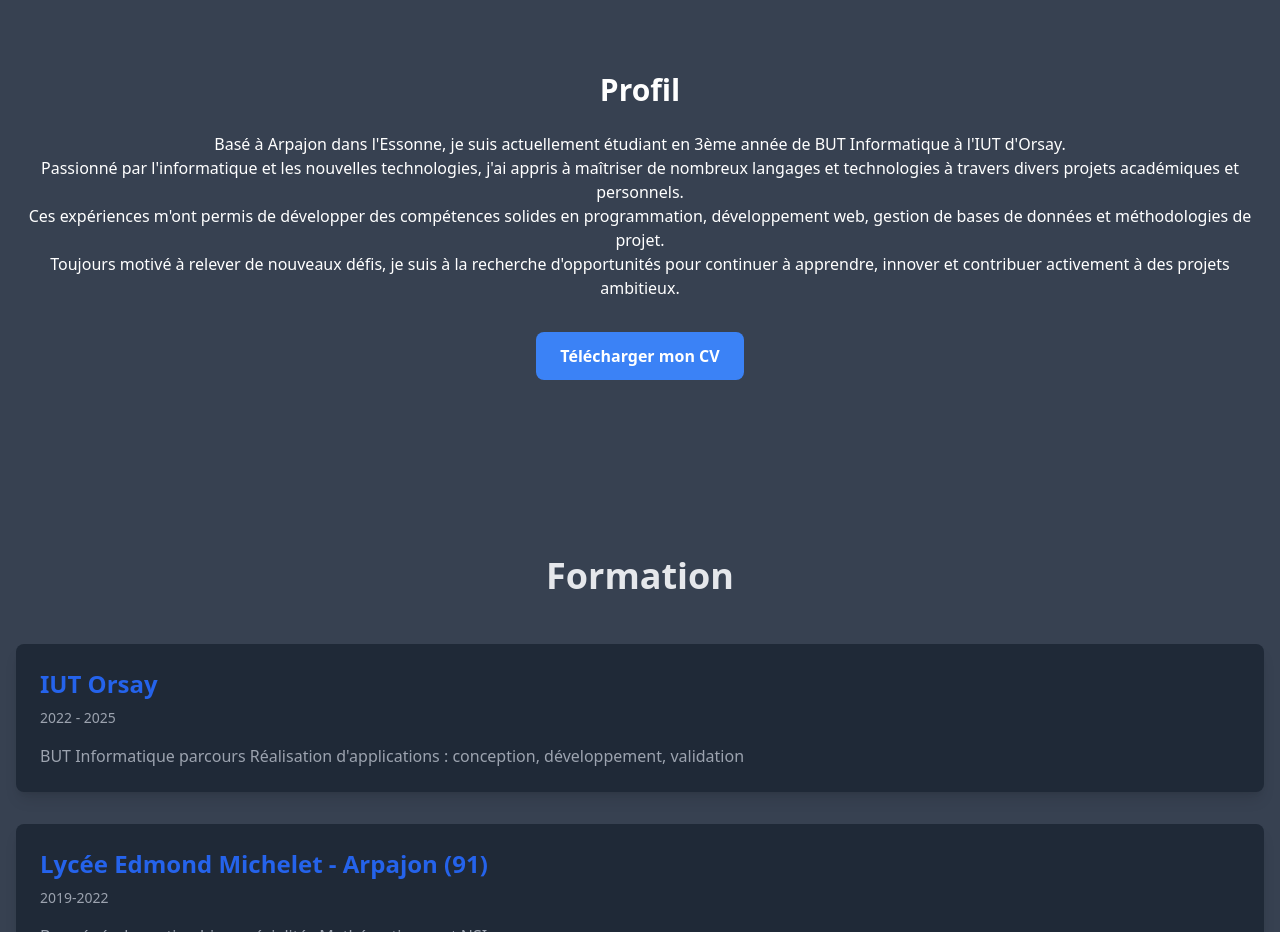
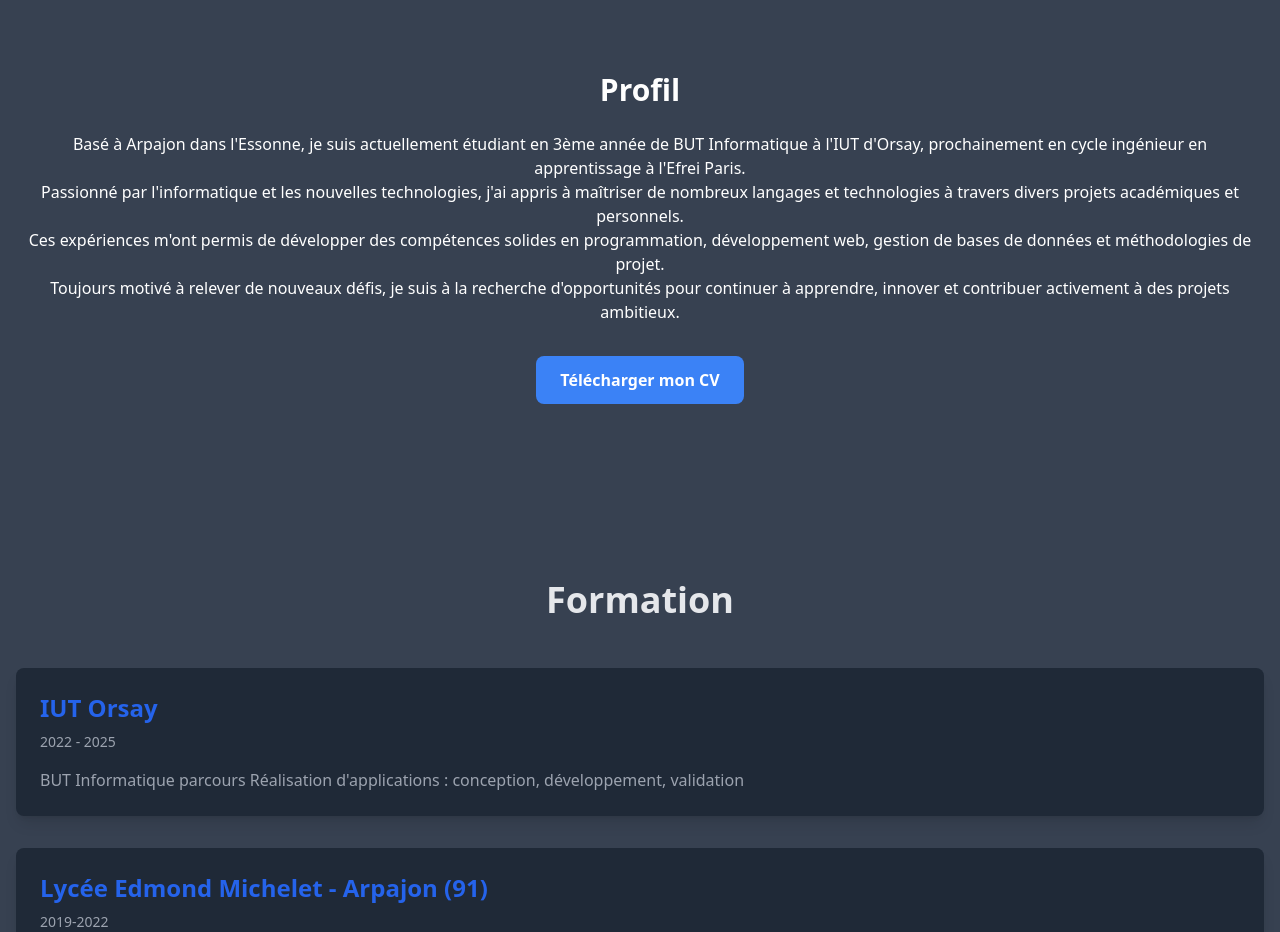
Before and after one commit to Yanni-91/portfolio, a plain HTML site: page index.html in a window 1280 px wide. Shown: the part 840-1772 px from the top of the page. Drawn offline with nearby package versions, Linux system fonts and the light colour scheme.

Commit message:
deuxieme commit

```diff
--- a/index.html
+++ b/index.html
@@ -68,7 +68,7 @@
   <section id="about" class="h-auto bg-gray-700 flex items-center">
     <div class="container mx-auto px-6 text-center my-28">
       <h2 class="text-3xl font-bold mb-6 ">Profil</h2>
-      <p>Basé à Arpajon dans l'Essonne, je suis actuellement étudiant en 3ème année de BUT Informatique à l'IUT d'Orsay.</br>
+      <p>Basé à Arpajon dans l'Essonne, je suis actuellement étudiant en 3ème année de BUT Informatique à l'IUT d'Orsay, prochainement en cycle ingénieur en apprentissage à l'Efrei Paris.</br>
         Passionné par l'informatique et les nouvelles technologies, j'ai appris à maîtriser de nombreux langages et technologies à travers divers projets académiques et personnels. </br>
         Ces expériences m'ont permis de développer des compétences solides en programmation, développement web, gestion de bases de données et méthodologies de projet.
       </br>Toujours motivé à relever de nouveaux défis, je suis à la recherche d'opportunités pour continuer à apprendre, innover et contribuer activement à des projets ambitieux.</p>
```
